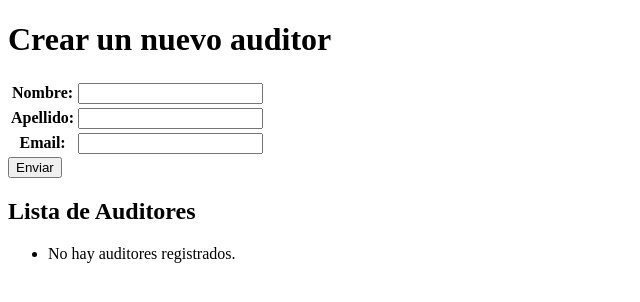
After one commit to rosanavanesavasquez/Tercera_preentrega_Vasquez, a Django app: page /AppAuditoria/auditorFormulario/ in a window 1280 px wide. The commit adds this page. Shown: the top 302 px of the page, without its empty margins (0-640 px from the left). Run offline with Django 4.2, Linux system fonts and the light colour scheme.

Commit message:
Actualizacion formularios

```diff
--- /dev/null
+++ b/ProyectoAuditoria/AppAuditoria/forms.py
@@ -0,0 +1,6 @@
+from django import forms
+
+class AuditorFormulario(forms.Form):
+    nombre = forms.CharField(max_length=100)
+    apellido = forms.CharField(max_length=100)
+    email = forms.EmailField()
--- /dev/null
+++ b/ProyectoAuditoria/AppAuditoria/templates/AppAuditoria/auditores_Formulario.html
@@ -0,0 +1,30 @@
+<!DOCTYPE html>
+
+<html>
+<head>
+    <title>Carga de Auditores</title>
+</head>
+<body>
+    <h1>Crear un nuevo auditor</h1>
+    {% if miFormulario.errors %}
+        <p style="color: red;">Corregir los datos</p>
+    {% endif %}
+
+    <form method="POST" action="{% url 'auditorFormulario' %}">
+        {% csrf_token %}
+        <table>
+            {{ miFormulario.as_table }}
+        </table>
+        <input type="submit" value="Enviar">
+    </form>
+
+    <h2>Lista de Auditores</h2>
+    <ul>
+        {% for auditor in auditores %}
+            <li>{{ auditor.nombre }} {{ auditor.apellido }} - {{ auditor.email }}</li>
+        {% empty %}
+            <li>No hay auditores registrados.</li>
+        {% endfor %}
+    </ul>
+</body>
+</html>
--- a/ProyectoAuditoria/AppAuditoria/templates/AppAuditoria/index.html
+++ b/ProyectoAuditoria/AppAuditoria/templates/AppAuditoria/index.html
@@ -14,9 +14,6 @@
                                 <p class="lead fw-normal text-white-50 mb-4">Urilice esta Herramienta para realizar una auditoría rápida en líneas de producción con el fin de concientizar al personal sobre los conceptos básicos de calidad!
 
                                 </p>
-                                <div class="d-grid gap-3 d-sm-flex justify-content-sm-center justify-content-xl-start">
-                                    <a class="btn btn-primary btn-lg px-4 me-sm-3" href="{% url 'entregables_Formulario' %}">Comience la Auditoría</a>
-
             <!-- Antes de empezar-->
                                     <a class="btn btn-outline-light btn-lg px-4" href="#!" data-bs-toggle="modal" data-bs-target="#antesDeEmpezarModal">Antes de empezar</a>
 <!-- Modal para "Antes de empezar" -->
@@ -39,6 +36,9 @@
                 </ul>
                 <p>¡Y eso es todo! Estás listo para comenzar a realizar auditorías en líneas de producción.</p>
             </div>
+            <div class="d-grid gap-3 d-sm-flex justify-content-sm-center justify-content-xl-start">
+                <a class="btn btn-primary btn-lg px-4 me-sm-3" href="{% url 'entregables_Formulario' %}">Comience la Auditoría</a>
+
             <div class="modal-footer">
                 <button type="button" class="btn btn-secondary" data-bs-dismiss="modal">Cerrar</button>
             </div>
--- a/ProyectoAuditoria/AppAuditoria/urls.py
+++ b/ProyectoAuditoria/AppAuditoria/urls.py
@@ -8,5 +8,6 @@ urlpatterns = [
     path('sectores/', views.lista_sectores, name='lista_sectores'),
     path('entregables/', views.lista_entregables, name='lista_entregables'),
     path('entregablesFormulario/', views.entregables_Formulario, name="entregables_Formulario"),
-    path('leerEntregables', views.leerEntregables, name="LeerEntregables")
+    path('leerEntregables', views.leerEntregables, name="LeerEntregables"),
+    path('auditorFormulario/', views.auditorFormulario, name='auditorFormulario'),
 ]
--- a/ProyectoAuditoria/AppAuditoria/views.py
+++ b/ProyectoAuditoria/AppAuditoria/views.py
@@ -1,7 +1,7 @@
 from django.shortcuts import render
 from django.http import HttpResponse
 from .models import Auditor, Auditado, Sector, Entregable
-
+from AppAuditoria.forms import AuditorFormulario
 #def vista_ejemplo(request):
 #   return HttpResponse("Esta es una vista de ejemplo en AppAuditoria.")
 
@@ -30,7 +30,7 @@ def entregables_Formulario(request):
         fecha_de_auditoria = request.POST['fechaDeAuditoria']
         resultado_auditoria = request.POST['resultado_auditoria']
 
-        # Crea una nueva instancia de Entregable y guárdala en la base de datos
+        # Crea una nueva instancia de Entregable y la guardará en la base de datos
         entregable = Entregable(nombre=nombre, fechaDeAuditoria=fecha_de_auditoria)
 
         if resultado_auditoria == "OK":
@@ -49,3 +49,18 @@ def leerEntregables(request):
       contexto= {"entregables":entregables}
 
       return render(request, "AppAuditoria/leerEntregables.html",contexto)
+
+def auditorFormulario(request):
+    if request.method == "POST":
+        miFormulario = AuditorFormulario (request.POST)  # Pasa 'request' como argumento al formulario
+        print(miFormulario)
+
+        if miFormulario.is_valid():
+            informacion = miFormulario.cleaned_data
+            auditor = Auditor(nombre=informacion["nombre"], apellido=informacion["apellido"], email=informacion["email"])
+            auditor.save()
+            return render(request, "AppAuditoria/index.html")  # Redirige
+    else:
+        miFormulario = AuditorFormulario()  #
+
+    return render(request, "AppAuditoria/auditores_Formulario.html",{"miFormulario": miFormulario})  #
--- a/ProyectoAuditoria/ProyectoAuditoria/settings.py
+++ b/ProyectoAuditoria/ProyectoAuditoria/settings.py
@@ -116,7 +116,7 @@ USE_TZ = True
 # Static files (CSS, JavaScript, Images)
 # https://docs.djangoproject.com/en/4.2/howto/static-files/
 
-STATIC_URL = 'static/'
+STATIC_URL = '/static/'
 
 # Default primary key field type
 # https://docs.djangoproject.com/en/4.2/ref/settings/#default-auto-field
```
Also changed, not shown: ProyectoAuditoria/AppAuditoria/templates/AppAuditoria/zeliminarauditor_Formulario.html (added, +18 -0 lines), ProyectoAuditoria/AppAuditoria/templates/AppAuditoria/base.html (line endings or trailing spaces), ProyectoAuditoria/AppAuditoria/templates/AppAuditoria/zindexlargo.html (renamed from ProyectoAuditoria/AppAuditoria/templates/AppAuditoria/indexlargo.html), ProyectoAuditoria/db.sqlite3.
